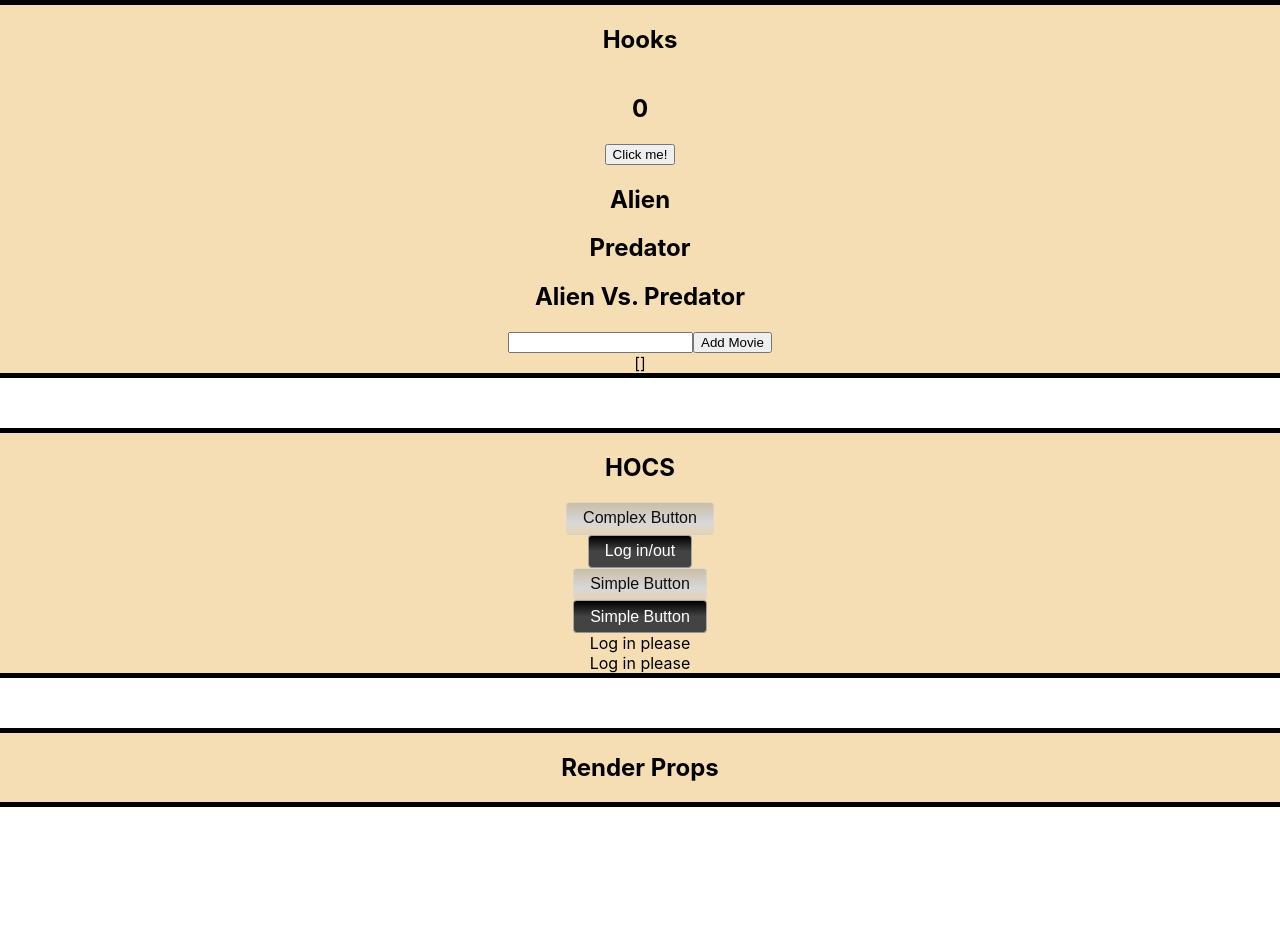
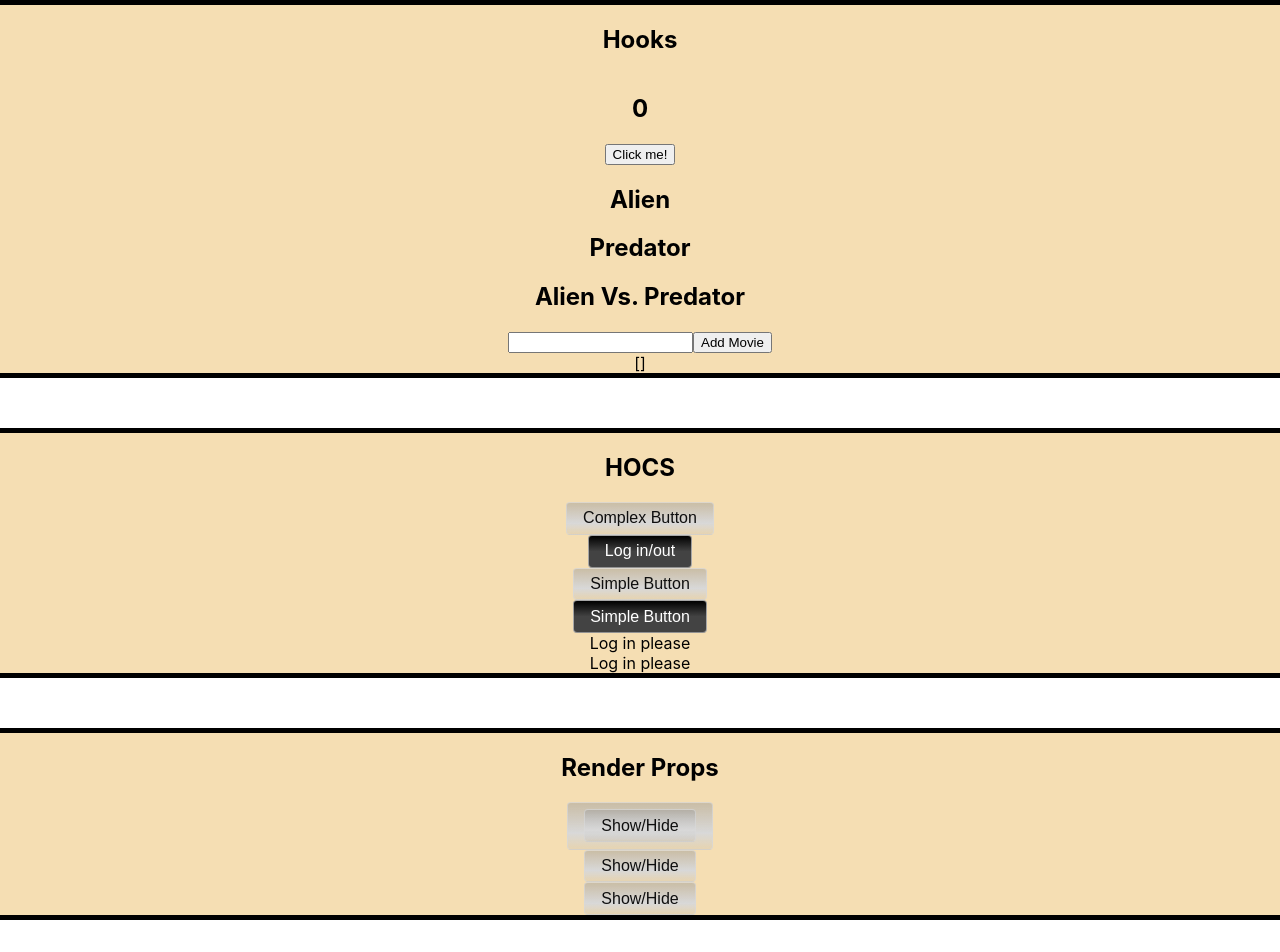
Before and after one commit to wlh18/react-7, a React (Create React App) app: page / in a window 1280 px wide. Shown: the top 952 px of the page. Before the commit the page ends 857 px from the top, so only its background shows below. Built offline with nearby package versions, Linux system fonts and the light colour scheme; no server answers.

Commit message:
Added render props

```diff
--- a/src/Components/RenderProps/RenderProps.js
+++ b/src/Components/RenderProps/RenderProps.js
@@ -1,10 +1,42 @@
 import React from 'react'
+import Toggle from './Toggle'
+import ToggleRenderProps from './ToggleRenderProps'
+import ToggleRPC from './ToggleRPC'
 import '../style.css'
 
 const RenderProps = props => {
   return (
     <section className="advanced-react-section">
       <h1>Render Props</h1>
+      <Toggle>
+        <h1>What do you do when you see a space man?</h1>
+      </Toggle>
+      <ToggleRenderProps
+        render={({ on, setOn, style }) => (
+          <div>
+            {on && <h1>Park your car, man.</h1>}
+            <button style={style} onClick={() => setOn(!on)}>
+              Show/Hide
+            </button>
+          </div>
+        )}
+      />
+
+      <ToggleRPC>
+        {({ on, setOn, style }) => (
+          <div>
+            {on && (
+              <h1>
+                I got an A on my origami assignment when I turned my paper into
+                my teacher
+              </h1>
+            )}
+            <button style={style} onClick={() => setOn(!on)}>
+              Show/Hide
+            </button>
+          </div>
+        )}
+      </ToggleRPC>
     </section>
   )
 }
--- /dev/null
+++ b/src/Components/RenderProps/Toggle.js
@@ -0,0 +1,16 @@
+import React, { useState } from 'react'
+import StyleHOC from '../HOCS/StyleHOC'
+
+const Toggle = ({ style, children }) => {
+  const [on, setOn] = useState(false)
+  return (
+    <div style={style}>
+      {on && children}
+      <button onClick={() => setOn(!on)} style={style}>
+        Show/Hide
+      </button>
+    </div>
+  )
+}
+
+export default StyleHOC(Toggle)
--- /dev/null
+++ b/src/Components/RenderProps/ToggleRPC.js
@@ -0,0 +1,10 @@
+import { useState } from 'react'
+import StyleHOC from '../HOCS/StyleHOC'
+
+const ToggleRPC = props => {
+  const [on, setOn] = useState(false)
+  const { children, style } = props
+  return children({ on, setOn, style })
+}
+
+export default StyleHOC(ToggleRPC)
--- /dev/null
+++ b/src/Components/RenderProps/ToggleRenderProps.js
@@ -0,0 +1,10 @@
+import React, { useState } from 'react'
+import StyleHOC from '../HOCS/StyleHOC'
+
+const ToggleRenderProps = props => {
+  const [on, setOn] = useState(false)
+  const { style } = props
+  return <div>{props.render({ on, setOn, style })}</div>
+}
+
+export default StyleHOC(ToggleRenderProps)
```
